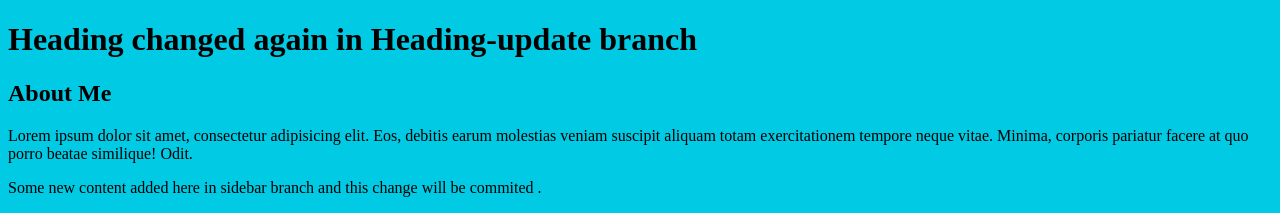
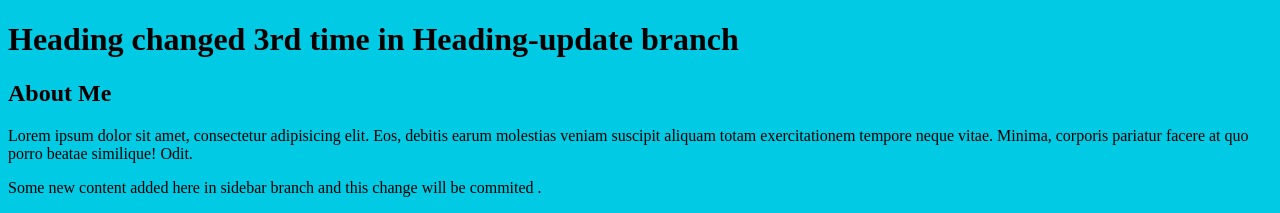
Before and after one commit to Jagmohan1294/git-course, a plain HTML site: page index.html in a window 1280 px wide. Shown: the top 213 px of the page. Drawn offline with Linux system fonts and the light colour scheme.

Commit message:
3rd time heading changed

```diff
--- a/index.html
+++ b/index.html
@@ -9,7 +9,7 @@
 </head>
 <body>
     <header>
-        <h1>Heading changed again in Heading-update branch</h1>
+        <h1>Heading changed 3rd time in Heading-update branch</h1>
     </header>
     <div class="container">
         <main>
```
